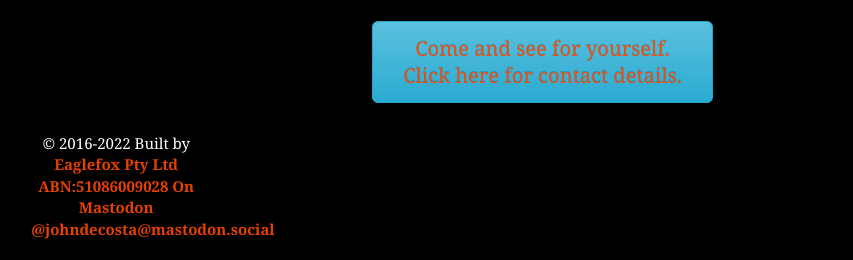
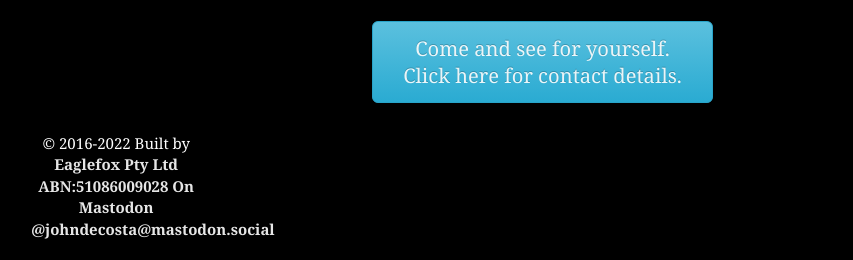
Before and after one commit to thefoxboxman/aquilacove, a plain HTML site: page index.html in a window 1280 px wide. Shown: the part 540-800 px from the top of the page, without its empty margins (62-915 px from the left). Drawn offline with nearby package versions, Linux system fonts and the light colour scheme; a script that the page names is missing.

Commit message:
Changed footer unvisited and visted colours

```diff
--- a/assets/css/custom.css
+++ b/assets/css/custom.css
@@ -41,12 +41,12 @@ h3.forsale {
 
 /* unvisited link */
 a:link {
-  color: rgba(255, 72, 0, 0.9);
+  color: rgba(255, 255, 255, 0.9);
 }
 
 /* visited link */
 a:visited {
-  color: green;
+  color: whitesmoke;
 }
 
 /* mouse over link */
```
